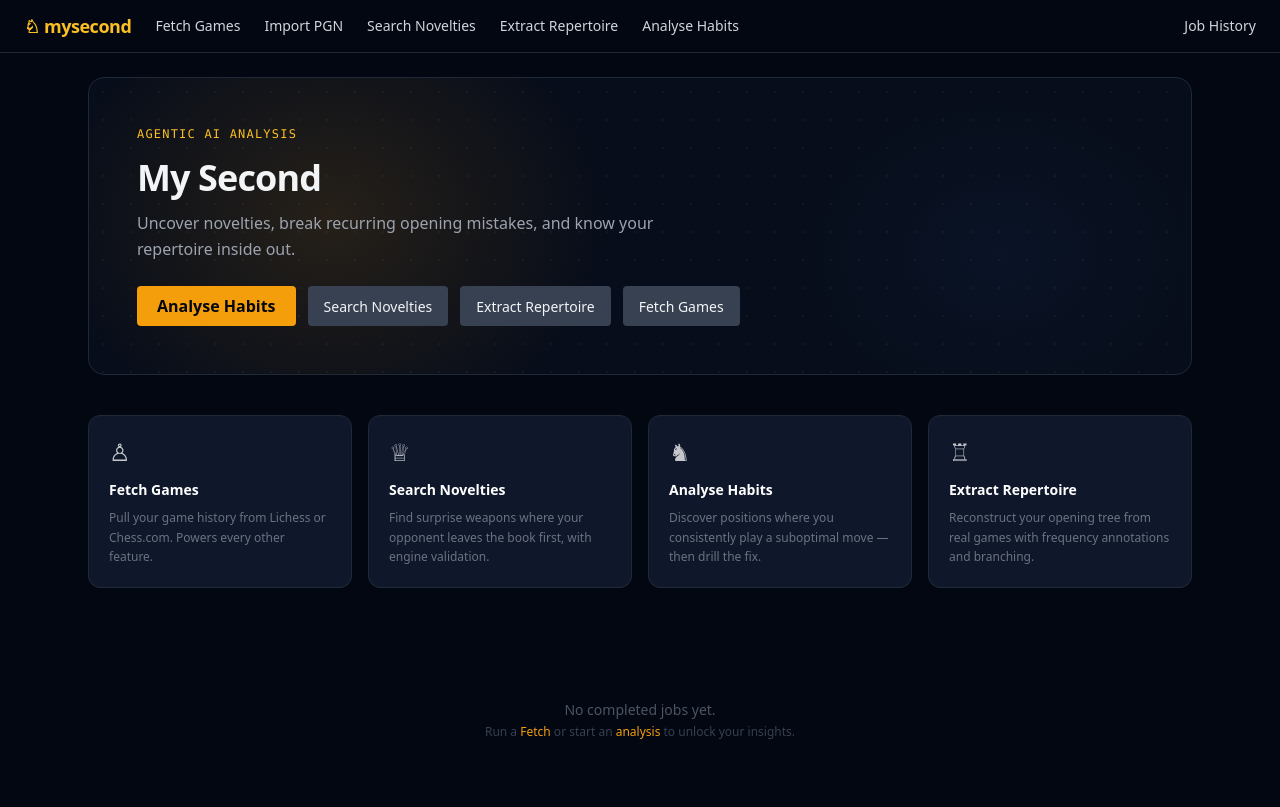
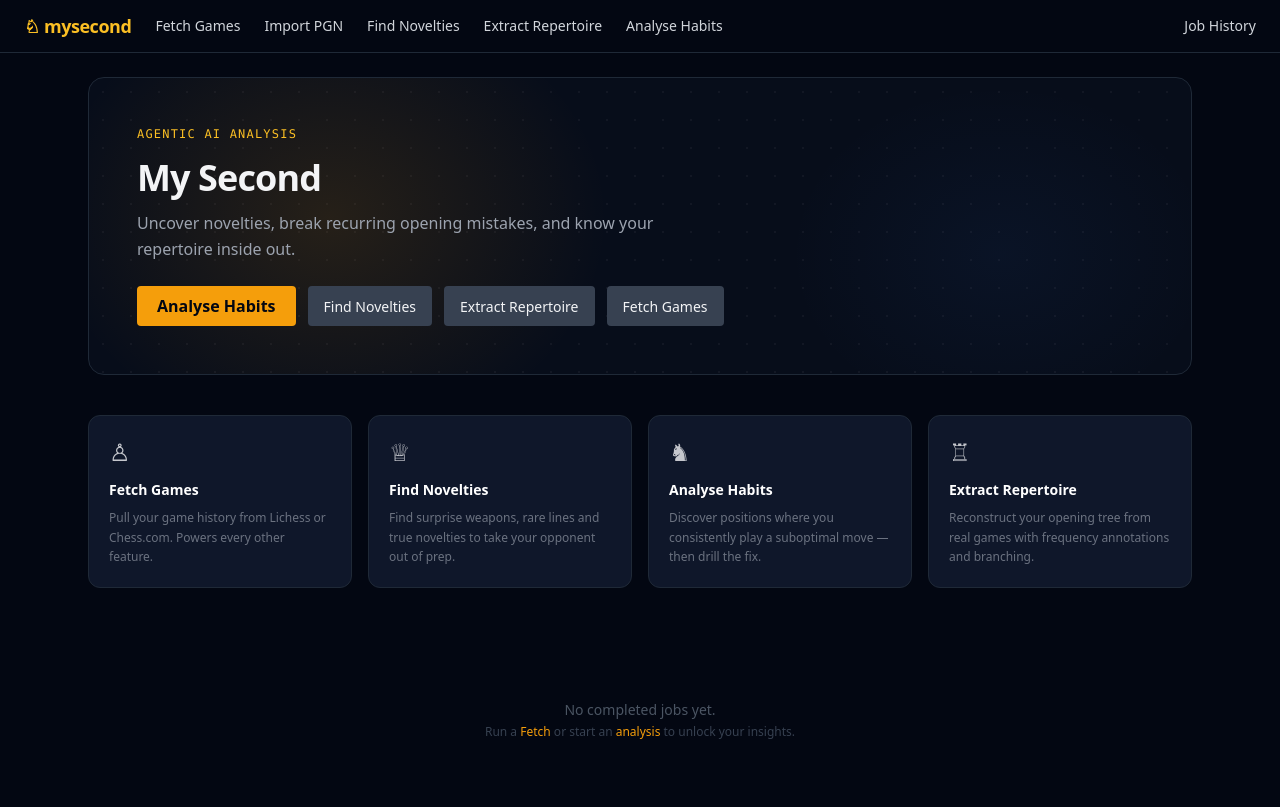
Before and after one commit to avigold/my-second, a Flask app: page / in a window 1280 px wide. Shown: the top 807 px of the page. Run offline with Flask 3, Linux system fonts and the light colour scheme; data that the repository does not hold is empty; some libraries are stand-ins or nearby versions.

Commit message:
Rename 'Search Novelties' to 'Find Novelties'; update feature card description
Co-Authored-By: Claude Sonnet 4.6 <noreply@anthropic.com>

```diff
--- a/web/templates/base.html
+++ b/web/templates/base.html
@@ -87,7 +87,7 @@
     <a href="/" class="font-bold text-amber-400 text-lg tracking-tight">♘ mysecond</a>
     <a href="/fetch" class="text-sm text-gray-300 hover:text-amber-400 transition-colors">Fetch Games</a>
     <a href="/import-pgn" class="text-sm text-gray-300 hover:text-amber-400 transition-colors">Import PGN</a>
-    <a href="/search" class="text-sm text-gray-300 hover:text-amber-400 transition-colors">Search Novelties</a>
+    <a href="/search" class="text-sm text-gray-300 hover:text-amber-400 transition-colors">Find Novelties</a>
     <a href="/repertoire" class="text-sm text-gray-300 hover:text-amber-400 transition-colors">Extract Repertoire</a>
     <a href="/habits" class="text-sm text-gray-300 hover:text-amber-400 transition-colors">Analyse Habits</a>
     <a href="/jobs" class="text-sm text-gray-300 hover:text-amber-400 transition-colors ml-auto">Job History</a>
--- a/web/templates/dashboard.html
+++ b/web/templates/dashboard.html
@@ -31,7 +31,7 @@
     </p>
     <div class="flex flex-wrap gap-3">
       <a href="/habits"     class="btn-primary">Analyse Habits</a>
-      <a href="/search"     class="btn-secondary">Search Novelties</a>
+      <a href="/search"     class="btn-secondary">Find Novelties</a>
       <a href="/repertoire" class="btn-secondary">Extract Repertoire</a>
       <a href="/fetch"      class="btn-secondary">Fetch Games</a>
     </div>
@@ -53,9 +53,9 @@
   <a href="/search" class="feature-card group block rounded-xl p-5 border transition-all duration-200 no-underline"
      style="background:#0f172a;border-color:#1f2937;">
     <div class="text-2xl mb-3 opacity-80">♕</div>
-    <h3 class="font-semibold text-white text-sm mb-2 group-hover:text-amber-400 transition-colors">Search Novelties</h3>
+    <h3 class="font-semibold text-white text-sm mb-2 group-hover:text-amber-400 transition-colors">Find Novelties</h3>
     <p class="text-gray-500 text-xs leading-relaxed">
-      Find surprise weapons where your opponent leaves the book first, with engine validation.
+      Find surprise weapons, rare lines and true novelties to take your opponent out of prep.
     </p>
   </a>
 
--- a/web/templates/import.html
+++ b/web/templates/import.html
@@ -8,7 +8,7 @@
   import OTB games from another source (chessgames.com, FIDE, TWIC, etc.).
   Games are indexed into the local cache under the username you provide;
   use that same username with
-  <code class="text-amber-400">Search Novelties → Player</code> to filter
+  <code class="text-amber-400">Find Novelties → Player</code> to filter
   the theory walk to their real repertoire.
 </p>
 
--- a/web/templates/index.html
+++ b/web/templates/index.html
@@ -8,7 +8,7 @@
     <a href="/fetch" class="btn-secondary">Fetch Games</a>
     <a href="/repertoire" class="btn-secondary">Extract Repertoire</a>
     <a href="/habits" class="btn-secondary">Analyse Habits</a>
-    <a href="/search" class="btn-primary">Search Novelties</a>
+    <a href="/search" class="btn-primary">Find Novelties</a>
   </div>
 </div>
 
--- a/web/templates/job.html
+++ b/web/templates/job.html
@@ -36,7 +36,7 @@
       <div class="flex items-center gap-3 mb-1">
         <h1 class="text-2xl font-bold">
           {% if job.command == "fetch" %}Fetch Games
-          {% elif job.command == "search" %}Search Novelties
+          {% elif job.command == "search" %}Find Novelties
           {% elif job.command == "habits" %}Analyse Habits
           {% elif job.command == "repertoire" %}Extract Repertoire
           {% elif job.command == "import" %}Import PGN
--- a/web/templates/search.html
+++ b/web/templates/search.html
@@ -1,8 +1,8 @@
 {% extends "base.html" %}
-{% block title %}mysecond – Search Novelties{% endblock %}
+{% block title %}mysecond – Find Novelties{% endblock %}
 
 {% block content %}
-<h1 class="text-2xl font-bold mb-2">Search for Novelties</h1>
+<h1 class="text-2xl font-bold mb-2">Find Novelties</h1>
 <p class="text-gray-400 text-sm mb-6">
   Walk opening theory and find moves not (or barely) played in master games.
   Set <em>Player</em> and <em>Opponent</em> to scope the search to lines both players actually reach.
```
